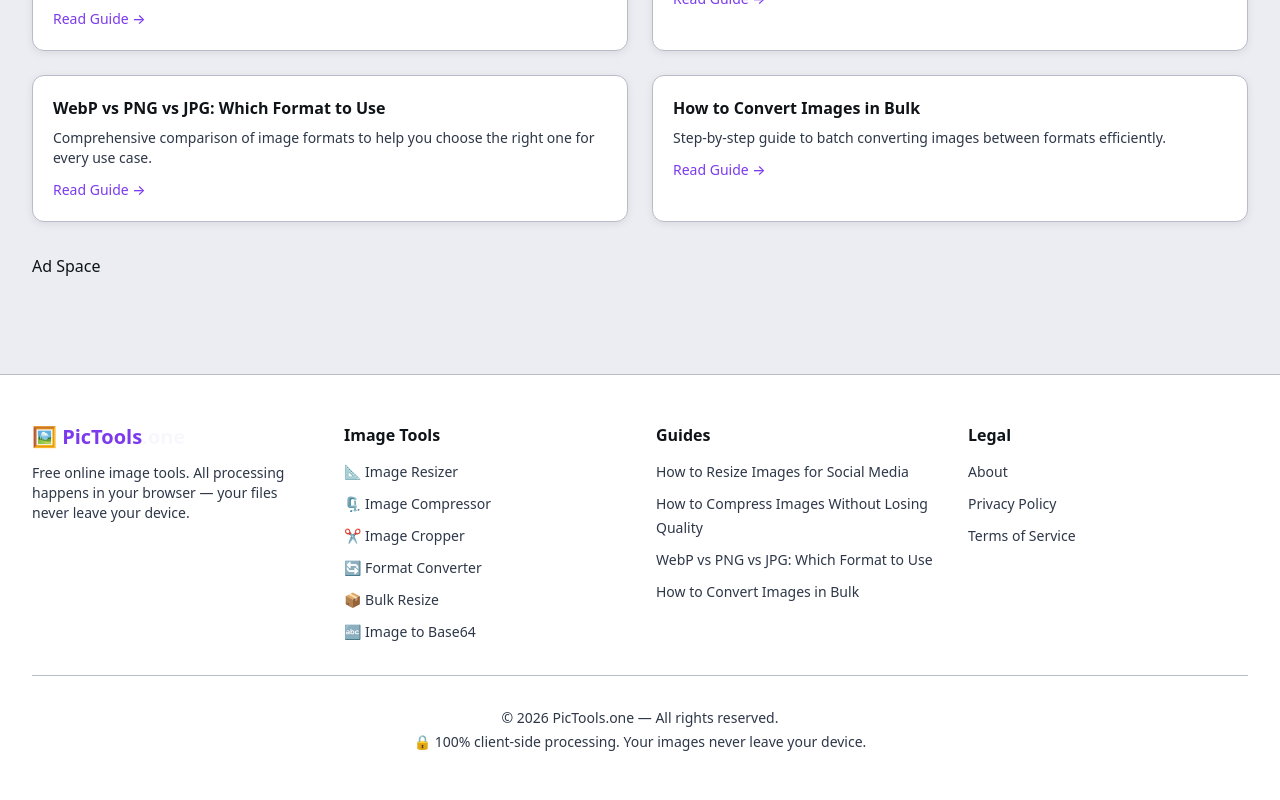
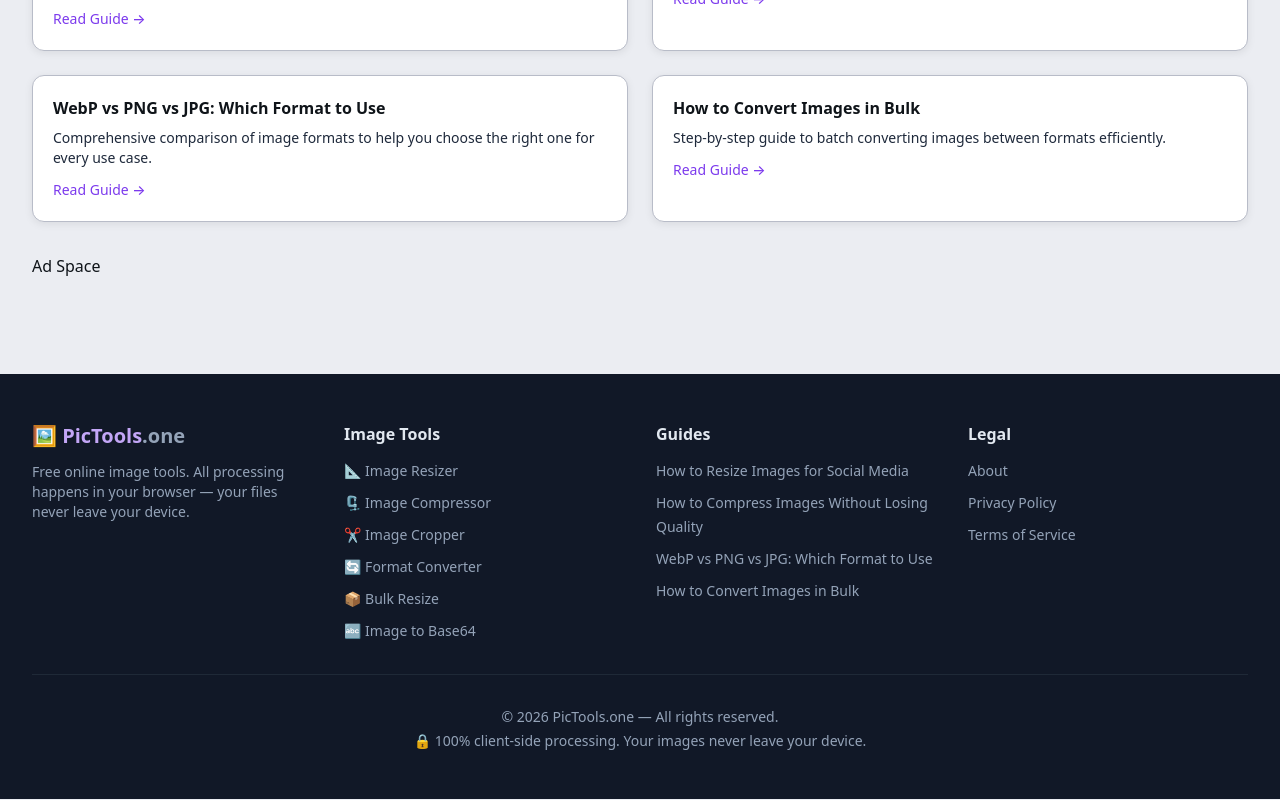
Before and after one commit to kembah17/pictools.one, a Next.js app: page / in a window 1280 px wide. Shown: the part 1477-2277 px from the top of the page. Built offline with nearby package versions, Linux system fonts and the light colour scheme.

Commit message:
Fix light/dark theme: add .card class, darken text, distinct footer, opposing congruence

```diff
--- a/src/app/globals.css
+++ b/src/app/globals.css
@@ -23,7 +23,7 @@
   --color-page-bg: #EBEDF2;
   --color-page-bg-dark: #0B1120;
   --color-text: #0F1419;
-  --color-text-light: #2D3748;
+  --color-text-light: #1E293B;
   --color-text-dark: #F1F5F9;
   --color-text-dark-muted: #64748B;
   --color-heading: #0F1419;
@@ -31,7 +31,7 @@
   --color-dark: #F1F5F9;
   --color-dark-muted: #64748B;
   --color-light: #F1F5F9;
-  --color-muted: #718096;
+  --color-muted: #475569;
   --color-border: #B8BCC8;
   --color-border-light: #D1D5DB;
   --color-border-dark: #2D3F56;
@@ -57,9 +57,9 @@
   --color-bg-muted: #F3F4F6;
   --color-bg-code: #F3F4F6;
   --color-text-primary: #0F1419;
-  --color-text-secondary: #2D3748;
-  --color-text-tertiary: #4A5568;
-  --color-text-muted: #718096;
+  --color-text-secondary: #1E293B;
+  --color-text-tertiary: #334155;
+  --color-text-muted: #475569;
   --color-text-inverse: #F1F5F9;
   --color-text-heading: #0F1419;
   --color-text-link: #7C3AED;
@@ -92,6 +92,12 @@
   --color-toggle-track: #CBD5E1;
   --color-toggle-thumb: #FFFFFF;
   --color-toggle-icon: #64748B;
+  --color-footer-bg: #111827;
+  --color-footer-text: #E2E8F0;
+  --color-footer-muted: #94A3B8;
+  --color-footer-border: #1F2937;
+  --color-footer-link: #C3A6F6;
+  --color-footer-link-hover: #7C3AED;
 }
 
 .dark {
@@ -140,6 +146,12 @@
   --color-toggle-track: #334155;
   --color-toggle-thumb: #F1F5F9;
   --color-toggle-icon: #94A3B8;
+  --color-footer-bg: #030712;
+  --color-footer-text: #E2E8F0;
+  --color-footer-muted: #64748B;
+  --color-footer-border: #111827;
+  --color-footer-link: #A78BFA;
+  --color-footer-link-hover: #C3A6F6;
 }
 
 * { box-sizing: border-box; }
--- a/src/components/layout/Footer.tsx
+++ b/src/components/layout/Footer.tsx
@@ -3,26 +3,27 @@ import { tools, articles } from "@/lib/tools-data";
 
 export default function Footer() {
   return (
-    <footer className="bg-surface dark:bg-surface-dark border-t border-border dark:border-border-dark mt-16">
+    <footer style={{ backgroundColor: 'var(--color-footer-bg)', color: 'var(--color-footer-text)' }} className="mt-16">
       <div className="max-w-7xl mx-auto px-4 sm:px-6 lg:px-8 py-12">
         <div className="grid grid-cols-1 md:grid-cols-4 gap-8">
           <div>
-            <Link href="/" className="text-xl font-bold text-primary">
-              🖼️ PicTools<span className="text-secondary">.one</span>
+            <Link href="/" className="text-xl font-bold" style={{ color: 'var(--color-footer-link)' }}>
+              🖼️ PicTools<span style={{ color: 'var(--color-footer-muted)' }}>.one</span>
             </Link>
-            <p className="mt-3 text-sm text-text-light dark:text-text-dark-muted">
+            <p className="mt-3 text-sm" style={{ color: 'var(--color-footer-muted)' }}>
               Free online image tools. All processing happens in your browser — your files never leave your device.
             </p>
           </div>
 
           <div>
-            <h3 className="font-semibold text-text dark:text-text-dark mb-3">Image Tools</h3>
+            <h3 className="font-semibold mb-3" style={{ color: 'var(--color-footer-text)' }}>Image Tools</h3>
             <ul className="space-y-2">
               {tools.map((tool) => (
                 <li key={tool.slug}>
                   <Link
                     href={`/${tool.slug}`}
-                    className="text-sm text-text-light dark:text-text-dark-muted hover:text-primary dark:hover:text-primary-light transition-colors"
+                    className="text-sm transition-colors"
+                    style={{ color: 'var(--color-footer-muted)' }}
                   >
                     {tool.icon} {tool.name}
                   </Link>
@@ -32,13 +33,14 @@ export default function Footer() {
           </div>
 
           <div>
-            <h3 className="font-semibold text-text dark:text-text-dark mb-3">Guides</h3>
+            <h3 className="font-semibold mb-3" style={{ color: 'var(--color-footer-text)' }}>Guides</h3>
             <ul className="space-y-2">
               {articles.map((article) => (
                 <li key={article.slug}>
                   <Link
                     href={`/${article.slug}`}
-                    className="text-sm text-text-light dark:text-text-dark-muted hover:text-primary dark:hover:text-primary-light transition-colors"
+                    className="text-sm transition-colors"
+                    style={{ color: 'var(--color-footer-muted)' }}
                   >
                     {article.title}
                   </Link>
@@ -48,20 +50,20 @@ export default function Footer() {
           </div>
 
           <div>
-            <h3 className="font-semibold text-text dark:text-text-dark mb-3">Legal</h3>
+            <h3 className="font-semibold mb-3" style={{ color: 'var(--color-footer-text)' }}>Legal</h3>
             <ul className="space-y-2">
               <li>
-                <Link href="/about" className="text-sm text-text-light dark:text-text-dark-muted hover:text-primary dark:hover:text-primary-light transition-colors">
+                <Link href="/about" className="text-sm transition-colors" style={{ color: 'var(--color-footer-muted)' }}>
                   About
                 </Link>
               </li>
               <li>
-                <Link href="/privacy" className="text-sm text-text-light dark:text-text-dark-muted hover:text-primary dark:hover:text-primary-light transition-colors">
+                <Link href="/privacy" className="text-sm transition-colors" style={{ color: 'var(--color-footer-muted)' }}>
                   Privacy Policy
                 </Link>
               </li>
               <li>
-                <Link href="/terms" className="text-sm text-text-light dark:text-text-dark-muted hover:text-primary dark:hover:text-primary-light transition-colors">
+                <Link href="/terms" className="text-sm transition-colors" style={{ color: 'var(--color-footer-muted)' }}>
                   Terms of Service
                 </Link>
               </li>
@@ -69,9 +71,9 @@ export default function Footer() {
           </div>
         </div>
 
-        <div className="mt-8 pt-8 border-t border-border dark:border-border-dark text-center text-sm text-text-light dark:text-text-dark-muted">
-          <p>© {new Date().getFullYear()} PicTools.one — All rights reserved.</p>
-          <p className="mt-1">🔒 100% client-side processing. Your images never leave your device.</p>
+        <div className="mt-8 pt-8 text-center text-sm" style={{ borderTop: '1px solid var(--color-footer-border)' }}>
+          <p style={{ color: 'var(--color-footer-muted)' }}>© {new Date().getFullYear()} PicTools.one — All rights reserved.</p>
+          <p className="mt-1" style={{ color: 'var(--color-footer-muted)' }}>🔒 100% client-side processing. Your images never leave your device.</p>
         </div>
       </div>
     </footer>
```
